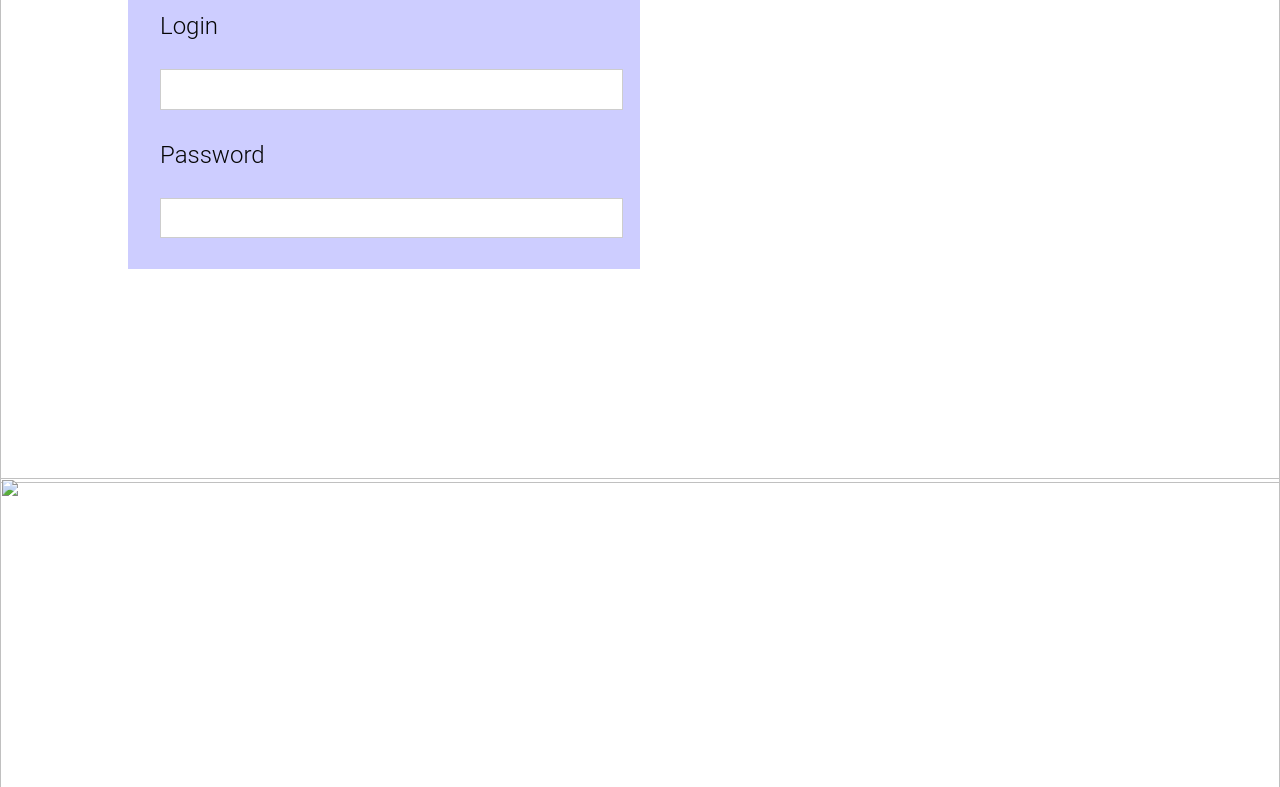
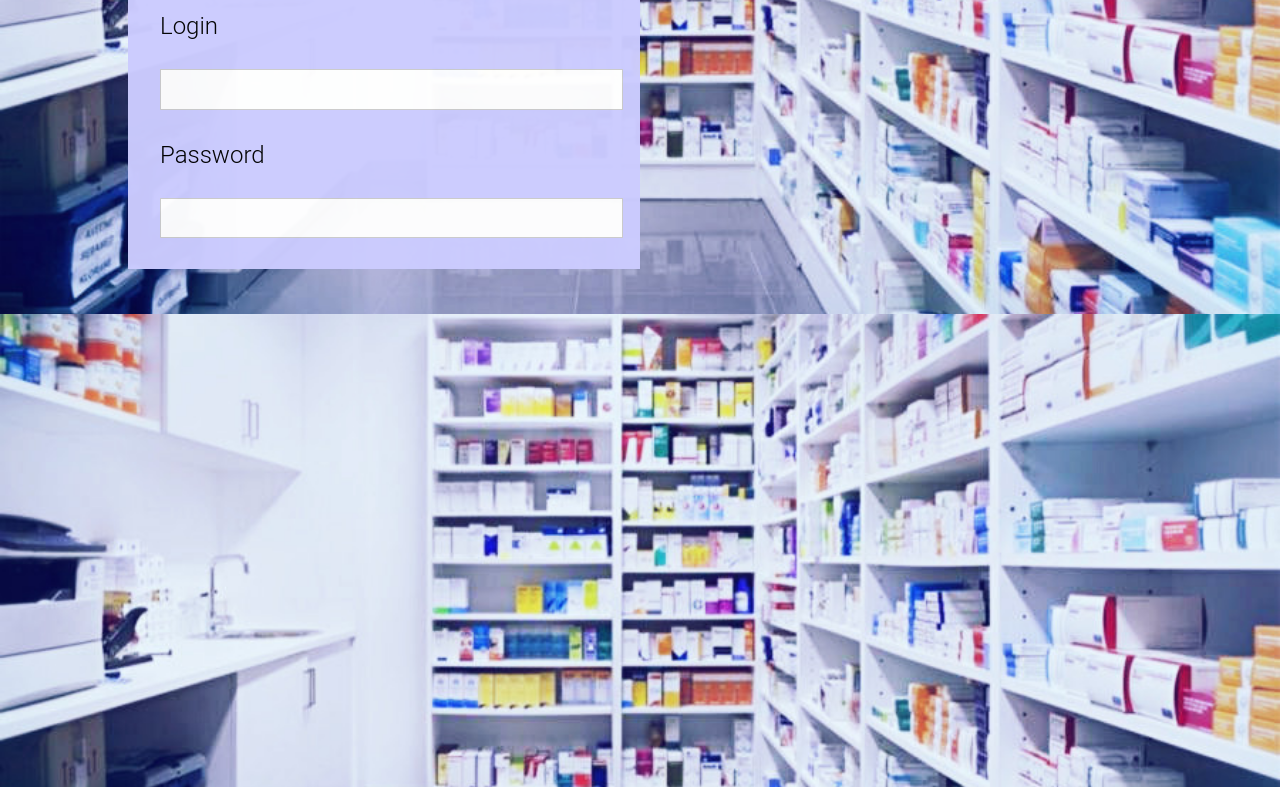
Before and after one commit to icecrystalin/icecrystalin.github.io, a plain HTML site: page index.html in a window 1280 px wide. Shown: the part 317-1104 px from the top of the page. Drawn offline with Linux system fonts and the light colour scheme.

Commit message:
Mon Jun 19 08:27:23 IST 2017

```diff
--- a/index.html
+++ b/index.html
@@ -55,7 +55,7 @@
 </head>
 
 <body id="demo" onload="con()">
-    <img id="pic1" src="file1_files/pic1.jpg" alt="" width="100%">
+    <img id="pic1" src="pic1.jpg" alt="" width="100%">
     <div class="bal1">
         <div class="w3-row bal2">
             <h1>MedAutonetics</h1>
```
